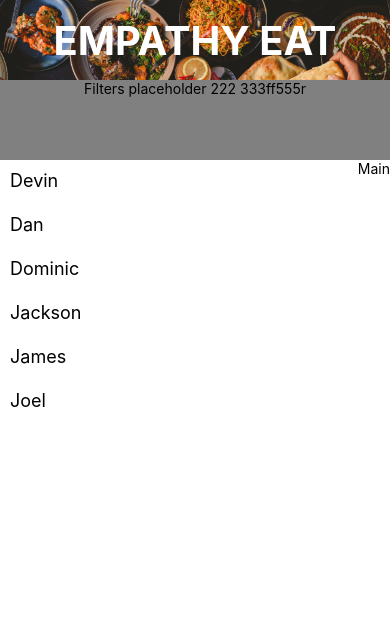
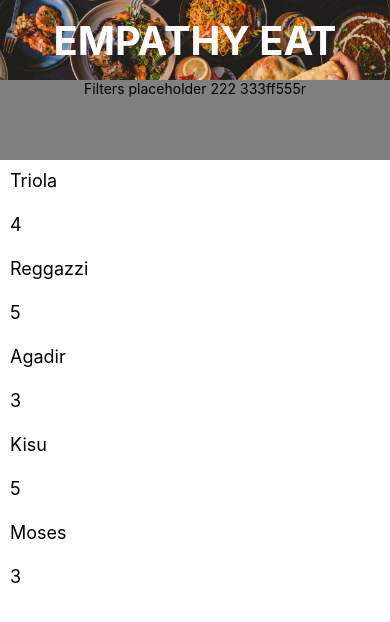
Before and after one commit to odedmagger/CuisineReactNative2, a React Native app: screen / in a window 390 px wide. Shown: the top 622 px of the page. Built offline with nearby package versions, Linux system fonts and the light colour scheme.

Commit message:
Restructure project + pass data as prop to rest list

```diff
--- a/App.js
+++ b/App.js
@@ -1,7 +1,45 @@
 import { StatusBar } from 'expo-status-bar';
 import React from 'react';
 import { StyleSheet, Text, View, ImageBackground } from 'react-native';
-import RestaurantsList from './RestaurantsList';
+import RestaurantsList from './app/components/RestaurantsList';
+
+const restaurantData = [
+  {
+    id: '1',
+    name: 'Triola',
+    cuisine: 'Italian',
+    rating: 4,
+    deliveryTime: 60
+  },
+  {
+    id: '2',
+    name: 'Reggazzi',
+    cuisine: 'Italian',
+    rating: 5,
+    deliveryTime: 40
+  },
+  {
+    id: '3',
+    name: 'Agadir',
+    cuisine: 'Hamburger',
+    rating: 3,
+    deliveryTime: 90
+  },
+  {
+    id: '4',
+    name: 'Kisu',
+    cuisine: 'Sushi',
+    rating: 5,
+    deliveryTime: 90
+  },
+  {
+    id: '5',
+    name: 'Moses',
+    cuisine: 'Hamburger',
+    rating: 3,
+    deliveryTime: 110
+  },
+];
 
 export default function App() {
   return (
@@ -18,13 +56,9 @@ export default function App() {
         <Text>Filters placeholder 222 333ff555r</Text>
       </View>
       <View style={styles.multiitemSection}>
-        <RestaurantsList/>
-        <View>
-          <Text>Main</Text>
-        </View>
+        <RestaurantsList data={restaurantData}/>
       </View>
       { /*<StatusBar style="auto" />*/ }
-      { /* Test comment right here */ }
     </View>
   );
 }
--- a/RestaurantsList.js
+++ /dev/null
@@ -1,26 +0,0 @@
-import React from 'react';
-import { StyleSheet, Text, View, FlatList } from 'react-native';
-
-export default function RestaurantsList() {
-    return (
-        <FlatList
-          data={[
-            {key: 'Devin'},
-            {key: 'Dan'},
-            {key: 'Dominic'},
-            {key: 'Jackson'},
-            {key: 'James'},
-            {key: 'Joel'},
-          ]}
-          renderItem={({item}) => <Text style={styles.item}>{item.key}</Text>}
-        />
-    );
-}
-
-const styles = StyleSheet.create({
-    item: {
-        padding: 10,
-        fontSize: 18,
-        height: 44,
-      },
-});
--- /dev/null
+++ b/app/components/RestaurantsList.js
@@ -0,0 +1,25 @@
+import React from 'react';
+import { StyleSheet, Text, View, FlatList } from 'react-native';
+
+export default function RestaurantsList(props) {
+  return (
+        <FlatList
+          data={props.data}
+          renderItem={({item}) =>
+            <View>
+              <Text style={styles.item}>{item.name}</Text>
+              <Text style={styles.item}>{item.rating}</Text>
+            </View>
+
+          }
+        />
+    );
+}
+
+const styles = StyleSheet.create({
+    item: {
+        padding: 10,
+        fontSize: 18,
+        height: 44,
+      },
+});
```
Also changed, not shown: 1 other file (tests, documents, lock files or other folders).
